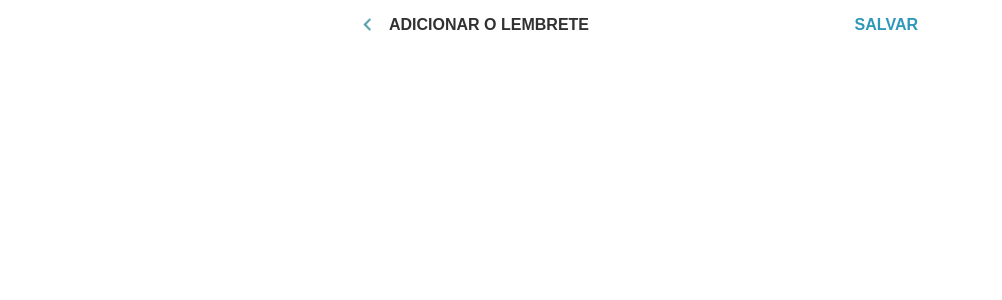
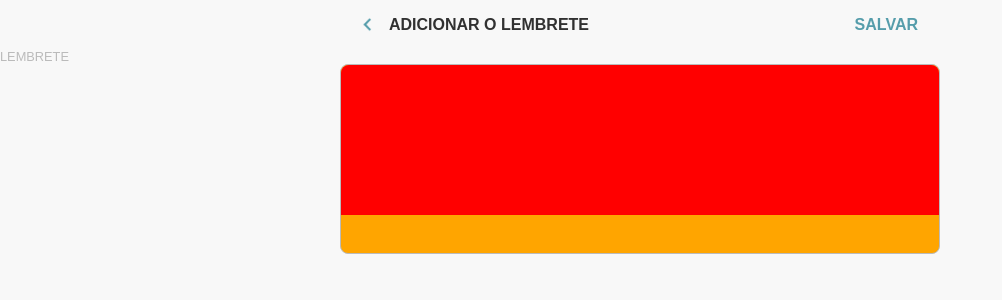
Before and after one commit to Arlesson-Sales/Reminder, a React (Vite) app: page /reminder in a window 1280 px wide. Shown: the top 300 px of the page, without its empty margins (0-1002 px from the left). Built offline with nearby package versions, Linux system fonts and the light colour scheme.

Commit message:
Começando a implementação do reminder

```diff
--- a/src/components/Footer/Footer.module.css
+++ b/src/components/Footer/Footer.module.css
@@ -19,7 +19,7 @@
         padding: 10px;
         cursor: pointer;
         border-radius: 5px;
-        background-color: #ffffff;
+        background-color: var(--color-00);
         border: 2px solid var(--color-02);
 
         color: #a3a3a3;
--- a/src/components/Header/Header.jsx
+++ b/src/components/Header/Header.jsx
@@ -20,8 +20,8 @@ export default function Header(props)
 {
     return (<header className={Style.header_container}>
         <div className={Style.title_container}>
-            <div style={ { backgroundImage: `url(/assets/icons/${props.title_icon}.png)` } } className={Style.icon}></div>
-            <p>{props.title}</p>
+            <div onClick={props.title.icon.event} style={ { backgroundImage: `url(/assets/icons/${props.title.icon.name}.png)` } } className={Style.icon}></div>
+            <p onClick={props.title.event} >{props.title.text}</p>
         </div>
         <div className={Style.options_container}>{getOptions(props.options)}</div>
         { /* O container de icones só é renderizado caso sejam passdos icones. */ }
--- a/src/components/Header/Header.module.css
+++ b/src/components/Header/Header.module.css
@@ -7,6 +7,14 @@
     flex-direction: row;
     justify-content: space-between;
     max-width: var(--aplication-global-max-width);
+
+    p {
+        display: flex;
+        font-weight: 600;
+        user-select: none;
+        align-items: center;
+        font-family: Arial, sans-serif;
+    }
 }
 
 .title_container {
@@ -18,17 +26,11 @@
     p {
         cursor: pointer;
         text-indent: 6px;
-        color: #313131;
+        color: var(--color-03);
     }
 }
 
-p {
-    display: flex;
-    font-weight: 600;
-    user-select: none;
-    align-items: center;
-    font-family: Arial, sans-serif;
-}
+
 
 /* Formtando as opções de texto */
 .options_container {
@@ -40,6 +42,7 @@ p {
 
     p {
         margin: 0 10px;
+        cursor: pointer;
         color: var(--color-01);
     }
 }
--- /dev/null
+++ b/src/components/Textarea/Textarea.jsx
@@ -0,0 +1,18 @@
+import React from 'react'
+import Style from './Textarea.module.css'
+
+function textareaDinamicHeight(event)
+{
+    event.target.style.height = "auto";
+    event.target.style.height = String(event.target.scrollHeight) + "px";
+}
+
+export default function Textzone()
+{
+    return (<section>
+        <p className={Style.title_text}>LEMBRETE</p>
+        <div className={Style.text_container}>
+            <textarea onInput={textareaDinamicHeight}></textarea>
+        </div>
+    </section>);
+}
--- /dev/null
+++ b/src/components/Textarea/Textarea.module.css
@@ -0,0 +1,30 @@
+.text_container {
+    width: 60%;
+    margin: auto;
+    height: 190px;
+    border-radius: 8px;
+    font-family: Arial, sans-serif;
+    border: 1px solid var(--color-02);
+    max-width: var(--aplication-global-max-width);
+    background-color: orange;
+
+    textarea {
+        width: 100%;
+        resize: none;
+        margin: auto;
+        padding: 8px;
+        border: none;
+        outline: none;
+        display: block;
+        min-height: 150px;
+        border-top-left-radius: 8px;
+        border-top-right-radius: 8px;
+        background-color: red;
+    }
+}
+
+.title_text {
+    font-size: 0.8em;
+    font-family: Arial, sans-serif;
+    color: var(--color-02);
+}
--- a/src/main.css
+++ b/src/main.css
@@ -7,8 +7,10 @@
 }
 
 :root {
-    --color-01: #2f98b8;
+    --color_00: #f8f8f8;
+    --color-01: #559dab;
     --color-02: #bbbbbb;
+    --color-03: #313131;
     --aplication-global-max-width: 600px;
 }
 
@@ -20,6 +22,10 @@
     background-color: var(--color-02);
 }
 
+body {
+    background-color: var(--color_00);
+}
+
 main {
     position: relative;
 }
--- a/src/routes/Home/Home.jsx
+++ b/src/routes/Home/Home.jsx
@@ -4,13 +4,14 @@ import Footer from '../../components/Footer/Footer'
 
 export default function Home()
 {
-    const icons = [
+    const header_title = { text: "REMINDER", icon: { name: "bell", event: null }, event: null };
+    const header_icons = [
         { name: "search", event: null },
         { name: "menu", event: null }
     ];
 
     return (<>
-        <Header title_icon="bell" title="REMINDER" options={null} icons={icons} />
+        <Header title={header_title} options={null} icons={header_icons} />
         <div className="default_bar"></div>
         <Footer />
     </>);
--- a/src/routes/Reminder/Reminder.jsx
+++ b/src/routes/Reminder/Reminder.jsx
@@ -1,11 +1,20 @@
 import React from 'react'
 import Header from '../../components/Header/Header'
+import Textarea from '../../components/Textarea/Textarea'
+import { useNavigate } from 'react-router-dom'
 
 export default function Reminder()
 {
-    const options = [ { name:"SALVAR", event: null } ]
+    const navigate = useNavigate();
+    const header_options = [{ name:"SALVAR", event: null } ];
+
+    const header_title = {
+        text: "ADICIONAR O LEMBRETE", event: null,
+        icon: { name: "back", event: () => navigate(-1) },
+    };
 
     return (<>
-        <Header title_icon="back" title="ADICIONAR O LEMBRETE" options={options} icons={null} />
+        <Header title={header_title} options={header_options} icons={null} />
+        <Textarea />
     </>);
 }
```
Also changed, not shown: public/assets/icons/dark.png (added), public/assets/icons/light.png (added).
